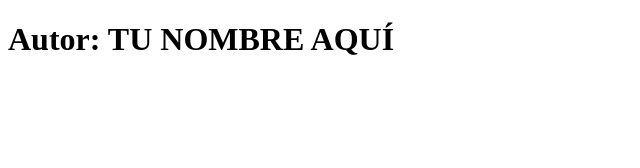
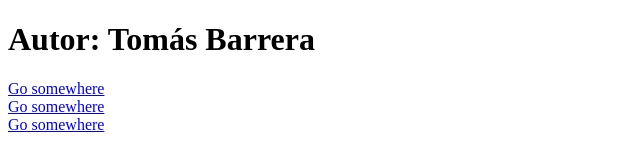
Before and after one commit to Okaaaami/practica_vuejs_introduccion, a website: page index.html in a window 1280 px wide. Shown: the whole page, without its empty margins (0-640 px from the left). Drawn offline with nearby package versions, Linux system fonts and the light colour scheme.

Commit message:
empezada practica 11

```diff
--- a/index.html
+++ b/index.html
@@ -11,24 +11,33 @@
 
     <body>
 
-        <h1 id="autor">Autor: TU NOMBRE AQUÍ</h1>
+        <h1 id="autor">Autor: Tomás Barrera</h1>
 
         <!-- https://vuejs.org/v2/guide/index.html -->
         <div id="app">
-            <!--
-                 TODO: Mostrar datos del objeto collection. Ver archivo ./js/script.js
-               - Cargar la librería de VueJS y el script ./js/script.js al final de la etiqueta <body>
-               - Cargar el CSS de Bootstrap (no es necesario el JS)
-               - Mostrar el título de la colección dentro de un componente Jumbotron de Bootstrap https://getbootstrap.com/docs/4.0/components/jumbotron/. En su interior habrá un <h1> con id "title" que mostrará el título de la colección
-               - Para cada item: (https://vuejs.org/v2/guide/index.html#Conditionals-and-Loops)
-                 - Crear un componente card de Bootstrap (https://getbootstrap.com/docs/4.0/components/card/)
-                 - Mostrar un enlace de tipo botón a la propiedad "href" del item con el texto "Ver"
-                 - Mostrar cada uno de los elementos del vector "data" en una lista de definición <dl>. Para cada elemento del vector "data":
-                   - El término <dt> será la propiedad "prompt"
-                   - La definición <dd> será la propiedad "value"
-            -->
+            <div class="jumbotron">
+                <div class="card" style="width: 18rem;">
+                    <div class="card-body">
+                    <a href="https://en.wikipedia.org/wiki/The_Lord_of_the_Rings_(film_series)" class="btn btn-primary">Go somewhere</a>
+                    </div>
+                </div>
+
+                <div class="card" style="width: 18rem;">
+                    <div class="card-body">
+                    <a href="https://en.wikipedia.org/wiki/The_Hunger_Games_(film_series)" class="btn btn-primary">Go somewhere</a>
+                    </div>
+                </div>
+
+                <div class="card" style="width: 18rem;">
+                    <div class="card-body">
+                    <a href="https://en.wikipedia.org/wiki/Game_of_Thrones" class="btn btn-primary">Go somewhere</a>
+                    </div>
+                </div>
+
+            </div>
 
         </div>
+        <script src="https://cdn.jsdelivr.net/npm/vue/dist/vue.js"></script>
 
     </body>
 
```
